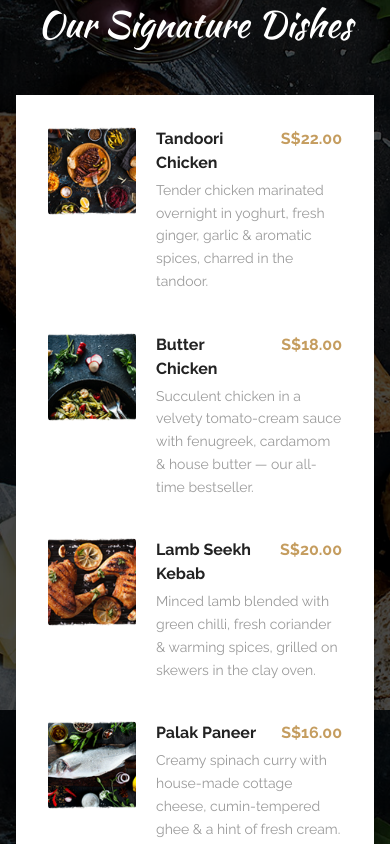
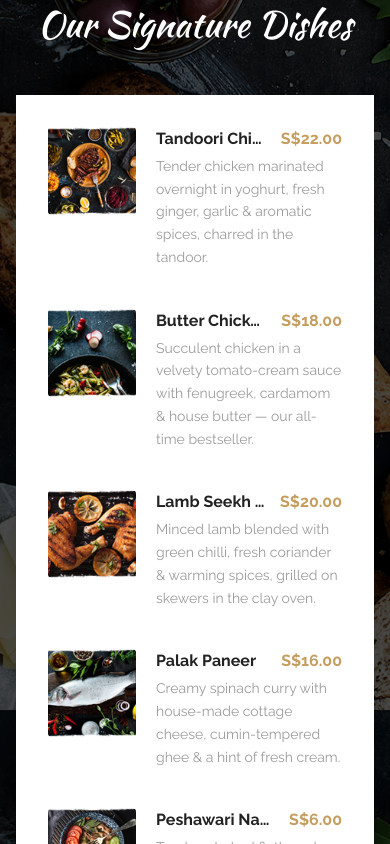
Before and after one commit to PrajaNova/tandoori-corner, a Next.js app in the folder apps/tc-web-app/: page / in a window 390 px wide. Shown: the part 2980-3824 px from the top of the page. Built offline with nearby package versions, Linux system fonts and the light colour scheme; no server answers.

Commit message:
refactor(tc-web-app): externalize Specials content, create common MenuItem primitive, and reuse in Specials/MenuPreview

```diff
--- a/apps/tc-web-app/components/home/MenuPreview.tsx
+++ b/apps/tc-web-app/components/home/MenuPreview.tsx
@@ -1,5 +1,6 @@
 import Image from "next/image";
 import { ButtonLink } from "@/components/ui/button";
+import { MenuItem } from "@/components/ui/MenuItem";
 import { SectionHeading } from "@/components/ui/SectionHeading";
 
 interface Dish {
@@ -169,19 +170,12 @@ export function MenuPreview() {
               </div>
               <div className="space-y-6">
                 {col.items.map((item) => (
-                  <div key={item.name}>
-                    <div className="flex items-baseline justify-between gap-3">
-                      <h3 className="font-raleway font-bold text-base text-foreground">
-                        {item.name}
-                      </h3>
-                      <span className="font-raleway font-bold text-primary">
-                        {item.price}
-                      </span>
-                    </div>
-                    <p className="text-muted-foreground text-sm mt-1">
-                      {item.desc}
-                    </p>
-                  </div>
+                  <MenuItem
+                    key={item.name}
+                    name={item.name}
+                    price={item.price}
+                    description={item.desc}
+                  />
                 ))}
               </div>
             </div>
--- a/apps/tc-web-app/components/home/Specials.tsx
+++ b/apps/tc-web-app/components/home/Specials.tsx
@@ -1,50 +1,6 @@
-import Image from "next/image";
+import { MenuItem } from "@/components/ui/MenuItem";
 import { SectionHeading } from "@/components/ui/SectionHeading";
-
-const specials = [
-  {
-    name: "Tandoori Chicken",
-    description:
-      "Tender chicken marinated overnight in yoghurt, fresh ginger, garlic & aromatic spices, charred in the tandoor.",
-    price: "S$22.00",
-    image: "/granny/granny_specials_1.jpg",
-  },
-  {
-    name: "Butter Chicken",
-    description:
-      "Succulent chicken in a velvety tomato-cream sauce with fenugreek, cardamom & house butter — our all-time bestseller.",
-    price: "S$18.00",
-    image: "/granny/granny_specials_2.jpg",
-  },
-  {
-    name: "Lamb Seekh Kebab",
-    description:
-      "Minced lamb blended with green chilli, fresh coriander & warming spices, grilled on skewers in the clay oven.",
-    price: "S$20.00",
-    image: "/granny/granny_specials_3.jpg",
-  },
-  {
-    name: "Palak Paneer",
-    description:
-      "Creamy spinach curry with house-made cottage cheese, cumin-tempered ghee & a hint of fresh cream.",
-    price: "S$16.00",
-    image: "/granny/granny_specials_4.jpg",
-  },
-  {
-    name: "Peshawari Naan",
-    description:
-      "Tandoor-baked flatbread stuffed with coconut, almonds & sultanas — the perfect partner to any curry.",
-    price: "S$6.00",
-    image: "/granny/granny_specials_5.jpg",
-  },
-  {
-    name: "Chicken Biryani",
-    description:
-      "Fragrant basmati rice slow-cooked with saffron-marinated chicken, caramelised onions & whole spices.",
-    price: "S$18.00",
-    image: "/granny/granny_specials_6.jpg",
-  },
-];
+import { specialsContent } from "@/content/specials";
 
 export function Specials() {
   return (
@@ -52,7 +8,7 @@ export function Specials() {
       <div
         className="absolute inset-0 z-0"
         style={{
-          backgroundImage: "url('/granny/granny_background_8.jpg')",
+          backgroundImage: `url('${specialsContent.backgroundImage}')`,
           backgroundSize: "cover",
           backgroundPosition: "center",
           backgroundAttachment: "fixed",
@@ -62,38 +18,21 @@ export function Specials() {
 
       <div className="container mx-auto px-4 relative z-10">
         <SectionHeading
-          cursiveText="Chef's selection"
-          mainText="Our Signature Dishes"
+          cursiveText={specialsContent.cursiveText}
+          mainText={specialsContent.mainText}
           dark
         />
 
         <div className="bg-white p-8 md:p-14 max-w-5xl mx-auto shadow-2xl mt-12">
           <div className="grid grid-cols-1 md:grid-cols-2 gap-x-12 gap-y-10">
-            {specials.map((item) => (
-              <div key={item.name} className="flex items-start space-x-5">
-                <div className="relative w-[88px] h-[88px] shrink-0 overflow-hidden rounded">
-                  <Image
-                    src={item.image}
-                    alt={item.name}
-                    fill
-                    sizes="88px"
-                    className="object-cover"
-                  />
-                </div>
-                <div className="flex-1">
-                  <div className="flex items-baseline justify-between gap-3">
-                    <h3 className="font-raleway font-bold text-base text-foreground">
-                      {item.name}
-                    </h3>
-                    <span className="font-raleway font-bold text-primary">
-                      {item.price}
-                    </span>
-                  </div>
-                  <p className="text-muted-foreground text-sm mt-1 leading-relaxed">
-                    {item.description}
-                  </p>
-                </div>
-              </div>
+            {specialsContent.items.map((item) => (
+              <MenuItem
+                key={item.name}
+                name={item.name}
+                price={item.price}
+                description={item.description}
+                image={item.image}
+              />
             ))}
           </div>
         </div>
--- /dev/null
+++ b/apps/tc-web-app/components/ui/MenuItem.tsx
@@ -0,0 +1,47 @@
+import Image from "next/image";
+import { cn } from "@/lib/utils";
+
+interface MenuItemProps {
+  name: string;
+  price: string;
+  description: string;
+  image?: string;
+  className?: string;
+}
+
+export function MenuItem({
+  name,
+  price,
+  description,
+  image,
+  className,
+}: MenuItemProps) {
+  return (
+    <div className={cn("flex items-start space-x-5", className)}>
+      {image && (
+        <div className="relative w-[88px] h-[88px] shrink-0 overflow-hidden rounded">
+          <Image
+            src={image}
+            alt={name}
+            fill
+            sizes="88px"
+            className="object-cover"
+          />
+        </div>
+      )}
+      <div className="flex-1 min-w-0">
+        <div className="flex items-baseline justify-between gap-3">
+          <h3 className="font-raleway font-bold text-base text-foreground truncate md:whitespace-normal">
+            {name}
+          </h3>
+          <span className="font-raleway font-bold text-primary shrink-0">
+            {price}
+          </span>
+        </div>
+        <p className="text-muted-foreground text-sm mt-1 leading-relaxed">
+          {description}
+        </p>
+      </div>
+    </div>
+  );
+}
--- /dev/null
+++ b/apps/tc-web-app/content/specials.ts
@@ -0,0 +1,56 @@
+export interface SpecialItem {
+  name: string;
+  description: string;
+  price: string;
+  image: string;
+}
+
+export const specialsContent = {
+  cursiveText: "Chef's selection",
+  mainText: "Our Signature Dishes",
+  backgroundImage: "/granny/granny_background_8.jpg",
+  items: [
+    {
+      name: "Tandoori Chicken",
+      description:
+        "Tender chicken marinated overnight in yoghurt, fresh ginger, garlic & aromatic spices, charred in the tandoor.",
+      price: "S$22.00",
+      image: "/granny/granny_specials_1.jpg",
+    },
+    {
+      name: "Butter Chicken",
+      description:
+        "Succulent chicken in a velvety tomato-cream sauce with fenugreek, cardamom & house butter — our all-time bestseller.",
+      price: "S$18.00",
+      image: "/granny/granny_specials_2.jpg",
+    },
+    {
+      name: "Lamb Seekh Kebab",
+      description:
+        "Minced lamb blended with green chilli, fresh coriander & warming spices, grilled on skewers in the clay oven.",
+      price: "S$20.00",
+      image: "/granny/granny_specials_3.jpg",
+    },
+    {
+      name: "Palak Paneer",
+      description:
+        "Creamy spinach curry with house-made cottage cheese, cumin-tempered ghee & a hint of fresh cream.",
+      price: "S$16.00",
+      image: "/granny/granny_specials_4.jpg",
+    },
+    {
+      name: "Peshawari Naan",
+      description:
+        "Tandoor-baked flatbread stuffed with coconut, almonds & sultanas — the perfect partner to any curry.",
+      price: "S$6.00",
+      image: "/granny/granny_specials_5.jpg",
+    },
+    {
+      name: "Chicken Biryani",
+      description:
+        "Fragrant basmati rice slow-cooked with saffron-marinated chicken, caramelised onions & whole spices.",
+      price: "S$18.00",
+      image: "/granny/granny_specials_6.jpg",
+    },
+  ],
+};
```
